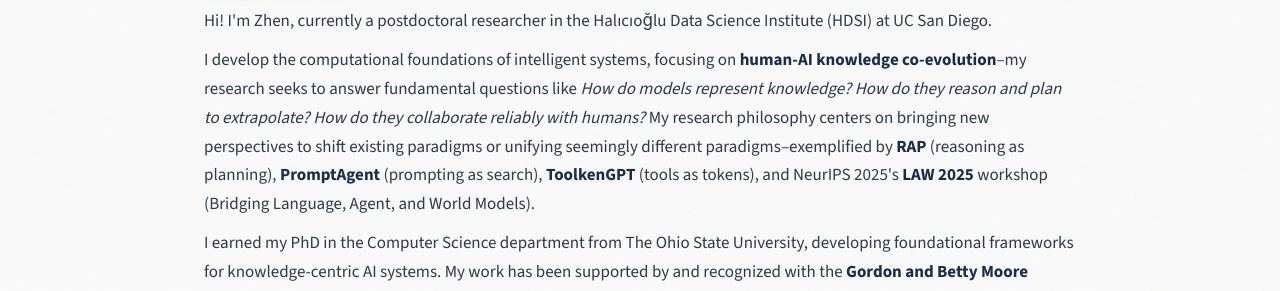
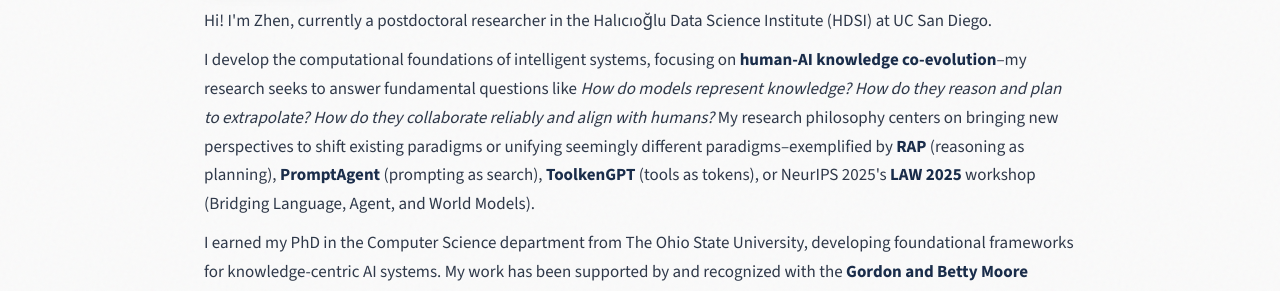
Before and after one commit to zhenwang9102/zhenwang9102.github.io, a Jekyll site: the page built from _posts/2019-06-02-venue.markdown, in a window 1280 px wide and 900 px high. Shown: the part 257-548 px from the top of the window. Built offline with Jekyll 4.4.1, drawn with Linux system fonts in a browser that asks for light colours.

Commit message:
Update default.html

```diff
--- a/_layouts/default.html
+++ b/_layouts/default.html
@@ -538,7 +538,7 @@
         </p>
 
         <p>
-          I develop the computational foundations of intelligent systems, focusing on <strong>human-AI knowledge co-evolution</strong>&ndash;my research seeks to answer fundamental questions like <em>How do models represent knowledge? How do they reason and plan to extrapolate? How do they collaborate reliably with humans?</em> My research philosophy centers on bringing new perspectives to shift existing paradigms or unifying seemingly different paradigms&ndash;exemplified by <strong>RAP</strong> (reasoning as planning), <strong>PromptAgent</strong> (prompting as search), <strong>ToolkenGPT</strong> (tools as tokens), and NeurIPS 2025's <strong>LAW 2025</strong> workshop (Bridging Language, Agent, and World Models).
+          I develop the computational foundations of intelligent systems, focusing on <strong>human-AI knowledge co-evolution</strong>&ndash;my research seeks to answer fundamental questions like <em>How do models represent knowledge? How do they reason and plan to extrapolate? How do they collaborate reliably and align with humans?</em> My research philosophy centers on bringing new perspectives to shift existing paradigms or unifying seemingly different paradigms&ndash;exemplified by <strong>RAP</strong> (reasoning as planning), <strong>PromptAgent</strong> (prompting as search), <strong>ToolkenGPT</strong> (tools as tokens), or NeurIPS 2025's <strong>LAW 2025</strong> workshop (Bridging Language, Agent, and World Models).
         </p>
 
         <p>
```
